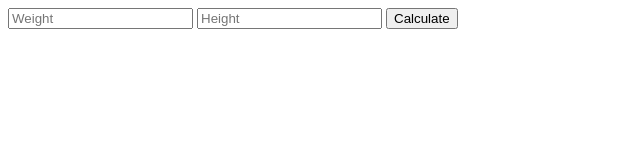
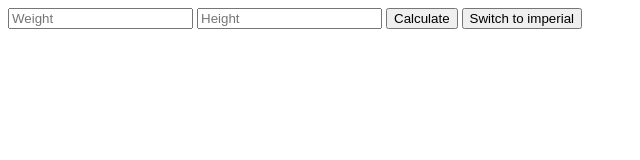
Before and after one commit to NegativeKarma/bmi_challenge, a plain HTML site: page index.html in a window 1280 px wide. Shown: the whole page, without its empty margins (0-640 px from the left). Drawn offline with nearby package versions, Linux system fonts and the light colour scheme.

Commit message:
Add button button to index.html

```diff
--- a/index.html
+++ b/index.html
@@ -12,6 +12,7 @@
       <input type="text" id="weight" placeholder="Weight">
       <input type="text" id="height" placeholder="Height">
       <input type="button" id="calculate" value="Calculate">
+      <input type="button" id="imperial_calculate" value="Switch to imperial">
     </form>
     <div>
       <span id="display_value"></span>
```
